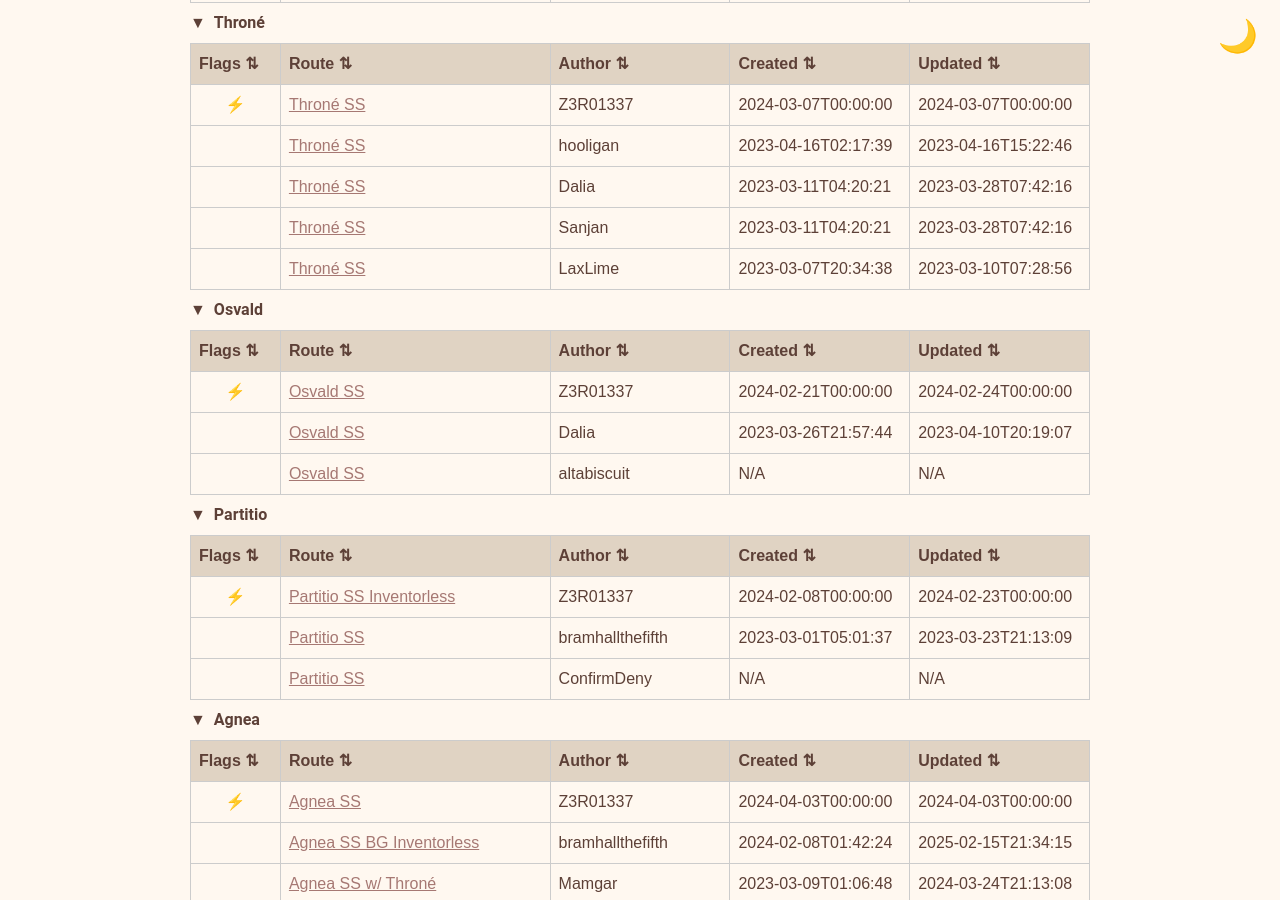
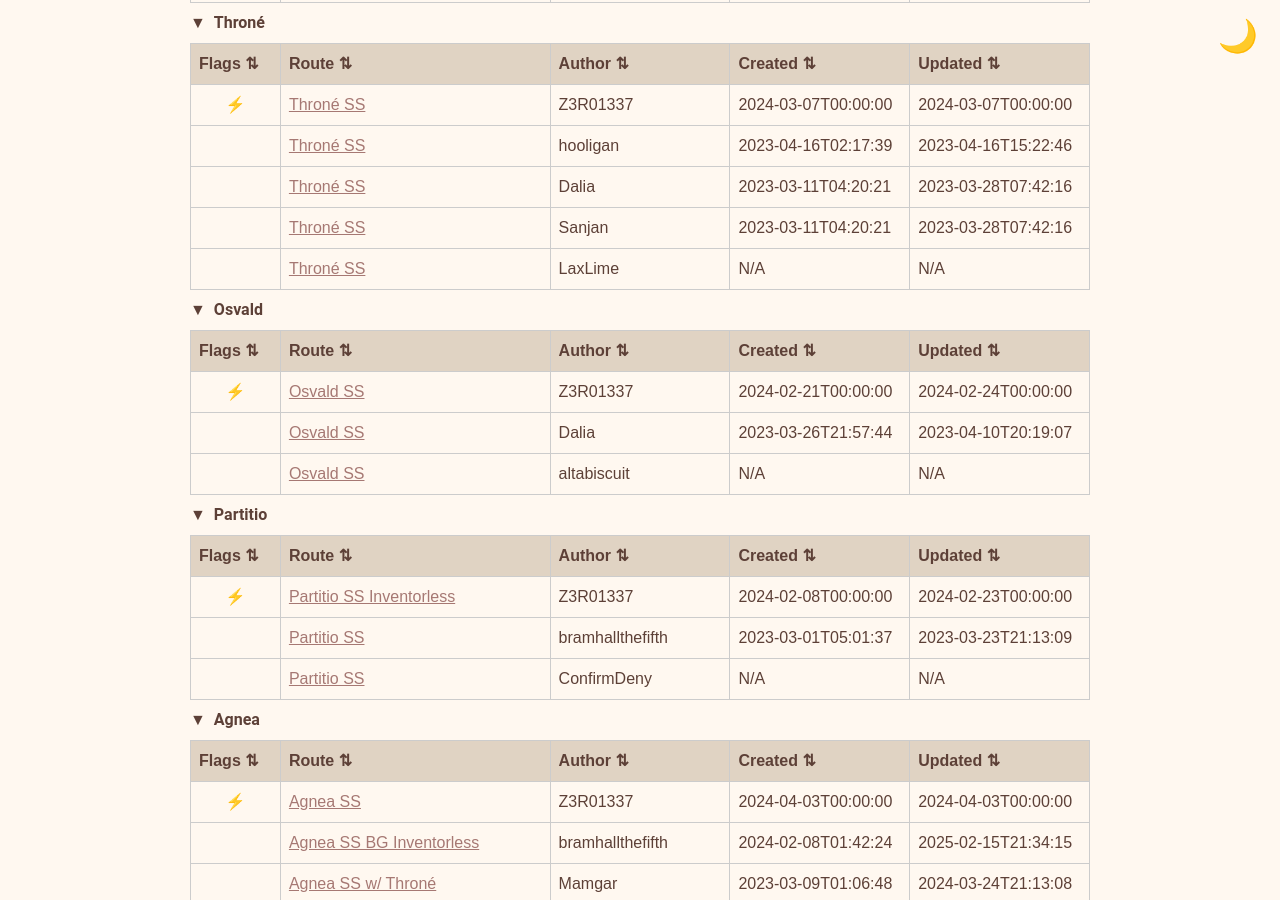
Before and after one commit to yetanotherf0rked/octopath2-stuff, a Jekyll site: the page built from index.html, in a window 1280 px wide and 900 px high, scrolled down 1271 px. Built offline with Jekyll 4.4.1, drawn with Linux system fonts in a browser that asks for light colours.

```diff
--- a/_data/routes-with-timestamps.json
+++ b/_data/routes-with-timestamps.json
@@ -187,9 +187,9 @@
           "Title": "Thron\u00e9 SS",
           "author": "LaxLime",
           "link": "https://docs.google.com/document/d/113-IYVd_irUZ9bbhsudNyVdySfKvLwS2lOu7pcs1fqk/edit?tab=t.0",
-          "created": "2023-03-07T20:34:38",
-          "updated": "2023-03-10T07:28:56",
-          "certainty": "high"
+          "created": null,
+          "updated": null,
+          "certainty": "low"
         }
       ],
       "Osvald": [
```
